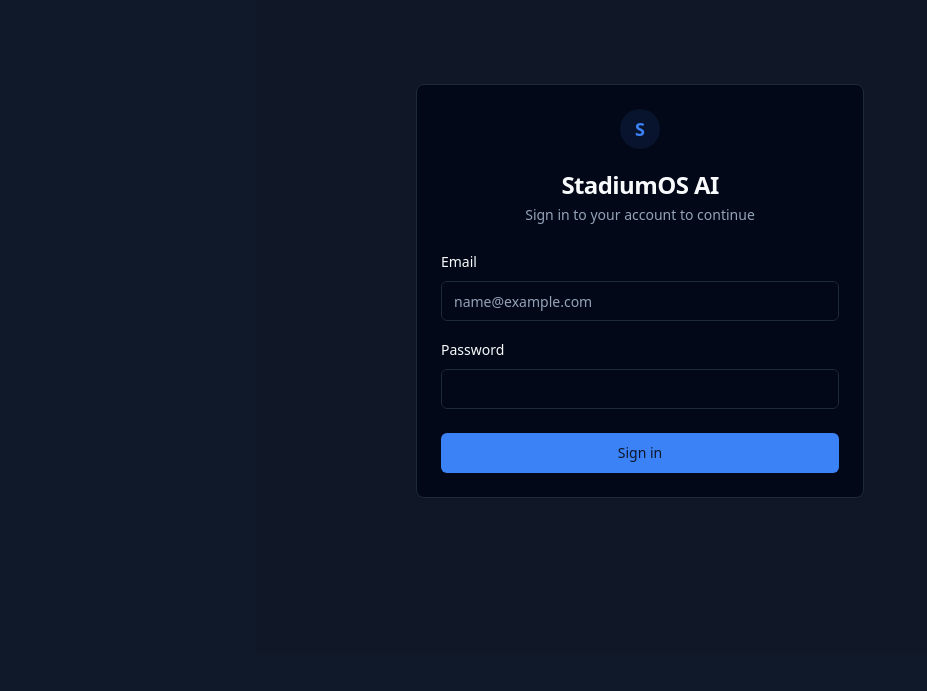
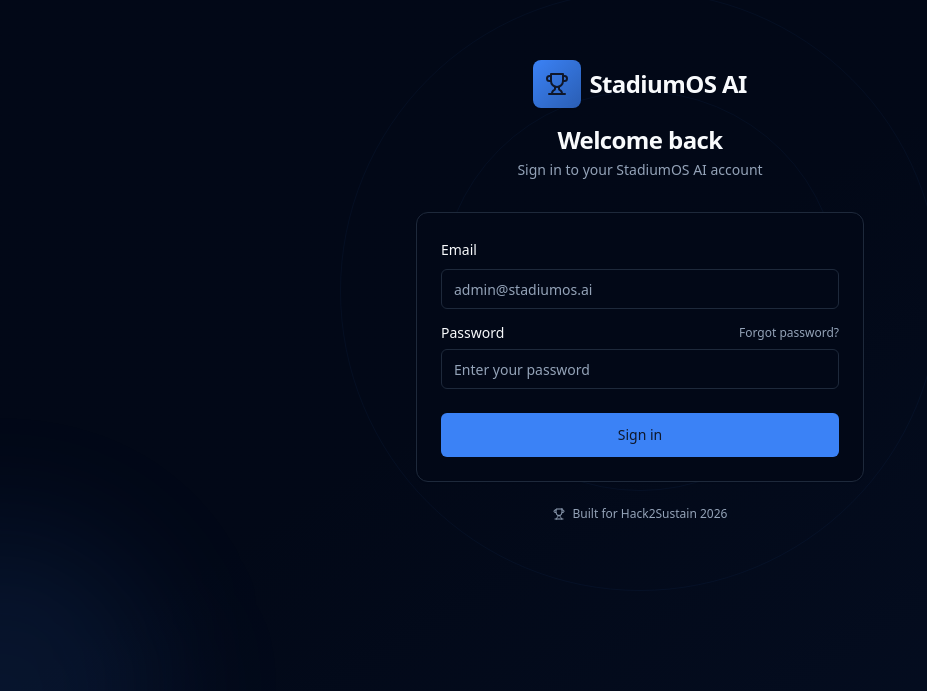
Before and after one commit to siddhant19saraf-spec/stadiumos-ai, a Next.js app in the folder frontend/: page /login in a window 1280 px wide. Shown: the part 109-800 px from the top of the page, without its empty margins (0-927 px from the left). Built offline with nearby package versions, Linux system fonts and the light colour scheme.

Commit message:
feat: sports trophy logo + redesigned login page with professional layout

```diff
--- a/frontend/src/app/(auth)/layout.tsx
+++ b/frontend/src/app/(auth)/layout.tsx
@@ -1,13 +1,3 @@
-import type { ReactNode } from "react";
-
-interface AuthLayoutProps {
-  children: ReactNode;
+export default function AuthLayout({ children }: { children: React.ReactNode }) {
+  return <>{children}</>;
 }
-
-export default function AuthLayout({ children }: AuthLayoutProps) {
-  return (
-    <div className="flex min-h-screen items-center justify-center bg-muted/50 p-4">
-      <div className="w-full max-w-md">{children}</div>
-    </div>
-  );
-}
--- a/frontend/src/app/(auth)/login/page.tsx
+++ b/frontend/src/app/(auth)/login/page.tsx
@@ -3,13 +3,12 @@
 import { useState } from "react";
 import { signIn } from "next-auth/react";
 import { useRouter } from "next/navigation";
-import { Card, CardContent, CardDescription, CardFooter, CardHeader, CardTitle } from "@/components/ui/card";
 import { Button } from "@/components/ui/button";
 import { Input } from "@/components/ui/input";
 import { Label } from "@/components/ui/label";
-import { APP_NAME } from "@/constants";
+import { AppLogo } from "@/components/app-logo";
 import { toast } from "@/hooks/use-toast";
-import { Loader2 } from "lucide-react";
+import { Loader2, Trophy } from "lucide-react";
 
 export default function LoginPage() {
   const router = useRouter();
@@ -52,49 +51,72 @@ export default function LoginPage() {
   }
 
   return (
-    <Card>
-      <CardHeader className="space-y-1 text-center">
-          <div className="mb-4 flex justify-center">
-            <div className="h-10 w-10 rounded-full bg-primary/10 flex items-center justify-center">
-              <span className="text-primary text-lg font-bold">S</span>
+    <div className="relative flex min-h-screen items-center justify-center overflow-hidden bg-gradient-to-br from-background via-background to-primary/5 p-4">
+      <div className="absolute inset-0 overflow-hidden pointer-events-none">
+        <div className="absolute -top-40 -right-40 size-80 rounded-full bg-primary/5 blur-3xl" />
+        <div className="absolute -bottom-40 -left-40 size-80 rounded-full bg-primary/10 blur-3xl" />
+        <div className="absolute top-1/2 left-1/2 -translate-x-1/2 -translate-y-1/2 size-[600px] rounded-full border border-primary/5" />
+        <div className="absolute top-1/2 left-1/2 -translate-x-1/2 -translate-y-1/2 size-[400px] rounded-full border border-primary/5" />
       </div>
+
+      <div className="relative w-full max-w-md">
+        <div className="mb-8 text-center">
+          <div className="flex justify-center mb-4">
+            <AppLogo size="lg" />
           </div>
-        <CardTitle className="text-2xl">{APP_NAME}</CardTitle>
-        <CardDescription>Sign in to your account to continue</CardDescription>
-      </CardHeader>
+          <h1 className="text-2xl font-bold tracking-tight">Welcome back</h1>
+          <p className="mt-1 text-sm text-muted-foreground">
+            Sign in to your StadiumOS AI account
+          </p>
+        </div>
+
+        <div className="rounded-xl border bg-card text-card-foreground shadow-sm">
           <form onSubmit={onSubmit}>
-        <CardContent className="space-y-4">
+            <div className="p-6 space-y-4">
               <div className="space-y-2">
                 <Label htmlFor="email">Email</Label>
                 <Input
                   id="email"
                   name="email"
                   type="email"
-              placeholder="name@example.com"
+                  placeholder="admin@stadiumos.ai"
                   required
                   autoComplete="email"
                   disabled={isLoading}
                 />
               </div>
               <div className="space-y-2">
+                <div className="flex items-center justify-between">
                   <Label htmlFor="password">Password</Label>
+                  <span className="text-xs text-muted-foreground hover:text-foreground cursor-pointer transition-colors">
+                    Forgot password?
+                  </span>
+                </div>
                 <Input
                   id="password"
                   name="password"
                   type="password"
+                  placeholder="Enter your password"
                   required
                   autoComplete="current-password"
                   disabled={isLoading}
                 />
               </div>
-        </CardContent>
-        <CardFooter>
-          <Button className="w-full" type="submit" disabled={isLoading}>
-            {isLoading && <Loader2 className="mr-2 h-4 w-4 animate-spin" />}
+            </div>
+            <div className="p-6 pt-0">
+              <Button className="w-full" type="submit" disabled={isLoading} size="lg">
+                {isLoading && <Loader2 className="mr-2 size-4 animate-spin" />}
                 Sign in
               </Button>
-        </CardFooter>
+            </div>
           </form>
-    </Card>
+        </div>
+
+        <div className="mt-6 flex items-center justify-center gap-2 text-xs text-muted-foreground">
+          <Trophy className="size-3" />
+          <span>Built for Hack2Sustain 2026</span>
+        </div>
+      </div>
+    </div>
   );
 }
--- a/frontend/src/app/not-found.tsx
+++ b/frontend/src/app/not-found.tsx
@@ -1,13 +1,12 @@
 import Link from "next/link";
 import { Button } from "@/components/ui/button";
+import { MiniLogo } from "@/components/app-logo";
 import { APP_NAME } from "@/constants";
 
 export default function NotFound() {
   return (
     <div className="flex min-h-screen flex-col items-center justify-center p-6">
-      <div className="flex size-12 items-center justify-center rounded-lg bg-primary text-primary-foreground text-lg font-bold mb-6">
-        S
-      </div>
+      <MiniLogo className="size-12 [&>svg]:size-6 mb-6" />
       <h1 className="text-4xl font-bold tracking-tight">404</h1>
       <p className="mt-2 text-muted-foreground text-center max-w-sm">
         Page not found. The page you&apos;re looking for doesn&apos;t exist or has been moved.
--- /dev/null
+++ b/frontend/src/components/app-logo.tsx
@@ -0,0 +1,44 @@
+import { Trophy } from "lucide-react";
+import { cn } from "@/lib/utils";
+
+interface AppLogoProps {
+  className?: string;
+  showText?: boolean;
+  size?: "sm" | "md" | "lg";
+}
+
+const sizeMap = {
+  sm: { container: "size-8", icon: "size-4", text: "text-lg" },
+  md: { container: "size-10", icon: "size-5", text: "text-xl" },
+  lg: { container: "size-12", icon: "size-6", text: "text-2xl" },
+};
+
+export function AppLogo({ className, showText = true, size = "md" }: AppLogoProps) {
+  const s = sizeMap[size];
+  return (
+    <div className={cn("flex items-center gap-2", className)}>
+      <div
+        className={cn(
+          "flex items-center justify-center rounded-lg bg-gradient-to-br from-primary to-primary/70 text-primary-foreground shadow-sm",
+          s.container,
+        )}
+      >
+        <Trophy className={s.icon} />
+      </div>
+      {showText && <span className={cn("font-bold tracking-tight", s.text)}>StadiumOS AI</span>}
+    </div>
+  );
+}
+
+export function MiniLogo({ className }: { className?: string }) {
+  return (
+    <div
+      className={cn(
+        "flex size-8 items-center justify-center rounded-lg bg-gradient-to-br from-primary to-primary/70 text-primary-foreground shadow-sm",
+        className,
+      )}
+    >
+      <Trophy className="size-4" />
+    </div>
+  );
+}
--- a/frontend/src/components/layout/footer.tsx
+++ b/frontend/src/components/layout/footer.tsx
@@ -1,4 +1,5 @@
 import Link from "next/link";
+import { AppLogo } from "@/components/app-logo";
 import { APP_NAME } from "@/constants";
 
 const footerLinks = {
@@ -28,11 +29,8 @@ export function Footer() {
       <div className="mx-auto max-w-7xl px-6 py-12 md:py-16">
         <div className="grid grid-cols-2 gap-8 md:grid-cols-4">
           <div className="col-span-2 md:col-span-1">
-            <Link href="/" className="flex items-center gap-2">
-              <div className="flex size-8 items-center justify-center rounded-lg bg-primary text-primary-foreground text-sm font-bold">
-                S
-              </div>
-              <span className="text-lg font-bold">{APP_NAME}</span>
+            <Link href="/">
+              <AppLogo size="sm" />
             </Link>
             <p className="mt-3 text-sm text-muted-foreground leading-relaxed max-w-xs">
               Enterprise-grade AI platform for autonomous stadium and tournament operations.
--- a/frontend/src/components/layout/landing-header.tsx
+++ b/frontend/src/components/layout/landing-header.tsx
@@ -4,7 +4,7 @@ import { useState } from "react";
 import Link from "next/link";
 import { Menu, X } from "lucide-react";
 import { Button } from "@/components/ui/button";
-import { APP_NAME } from "@/constants";
+import { AppLogo } from "@/components/app-logo";
 import { cn } from "@/lib/utils";
 
 const navLinks = [
@@ -18,11 +18,8 @@ export function LandingHeader() {
   return (
     <header className="fixed top-0 left-0 right-0 z-50 border-b border-border/40 bg-background/80 backdrop-blur-md">
       <div className="mx-auto flex h-16 max-w-7xl items-center justify-between px-6">
-        <Link href="/" className="flex items-center gap-2">
-          <div className="flex size-8 items-center justify-center rounded-lg bg-primary text-primary-foreground text-sm font-bold">
-            S
-          </div>
-          <span className="text-lg font-bold">{APP_NAME}</span>
+        <Link href="/">
+          <AppLogo size="sm" />
         </Link>
 
         <nav className="hidden md:flex items-center gap-6">
--- a/frontend/src/components/layout/sidebar.tsx
+++ b/frontend/src/components/layout/sidebar.tsx
@@ -4,8 +4,9 @@ import Link from "next/link";
 import { usePathname } from "next/navigation";
 import { cn } from "@/lib/utils";
 import { Button } from "@/components/ui/button";
-import { MODULE_CATEGORIES, APP_NAME } from "@/constants";
+import { MODULE_CATEGORIES } from "@/constants";
 import { MODULES } from "@/constants/modules";
+import { MiniLogo } from "@/components/app-logo";
 import { useUIStore } from "@/stores/ui-store";
 import * as Icons from "lucide-react";
 import type { LucideIcon } from "lucide-react";
@@ -50,9 +51,8 @@ export function Sidebar() {
     >
       <div className={cn("flex h-14 items-center border-b px-4", isCollapsed && "justify-center")}>
         {!isCollapsed && (
-          <Link href="/" className="flex items-center gap-2 font-semibold text-sidebar-foreground">
-            <Icons.LayoutDashboard className="h-6 w-6 text-sidebar-primary" />
-            <span className="text-sm">{APP_NAME}</span>
+          <Link href="/">
+            <MiniLogo />
           </Link>
         )}
         <Button
```
Lines whose indentation alone changed are shown as unchanged.
